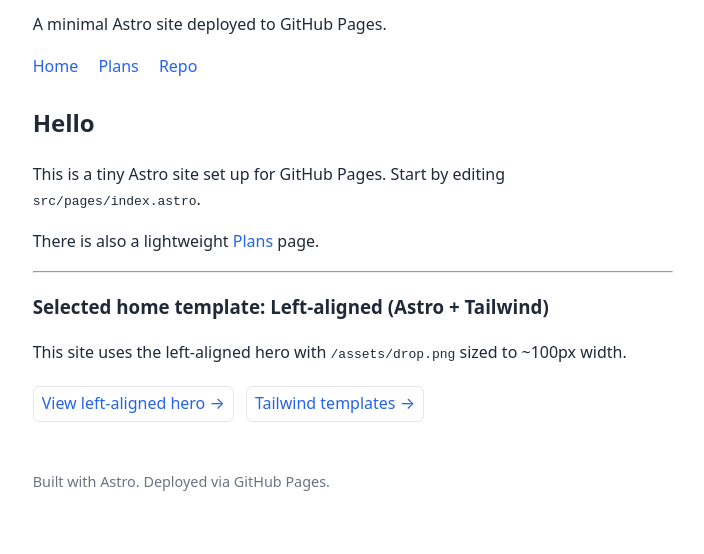
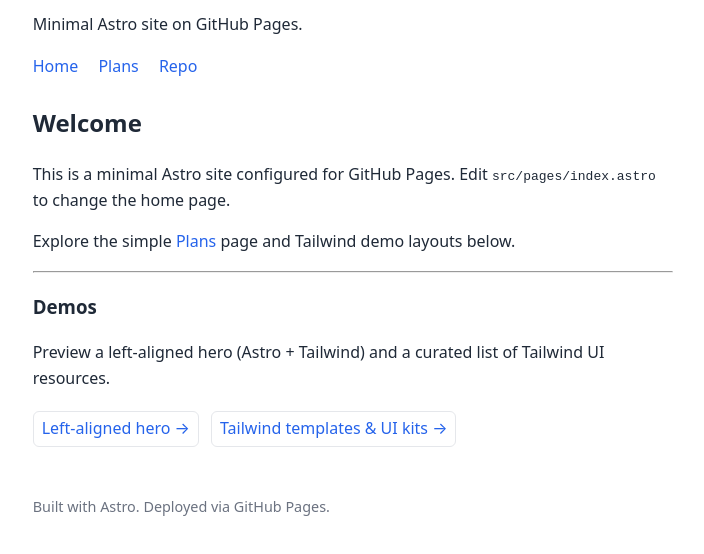
Before and after one commit to kzkaed/kzkaed.github.io, an Astro site: page / in a window 1280 px wide. Shown: the part 74-628 px from the top of the page, without its empty margins (287-991 px from the left). Built offline with nearby package versions, Linux system fonts and the light colour scheme; Astro itself is replaced by a stand-in of ours.

Commit message:
Update home with clear demo section for experiments

```diff
--- a/src/pages/index.astro
+++ b/src/pages/index.astro
@@ -1,6 +1,6 @@
 ---
 const title = 'kzkaed.github.io';
-const description = 'A minimal Astro site deployed to GitHub Pages.';
+const description = 'Minimal Astro site on GitHub Pages.';
 ---
 
 <html lang="en">
@@ -22,15 +22,15 @@
       </nav>
     </header>
     <main>
-      <h2>Hello</h2>
-      <p>This is a tiny Astro site set up for GitHub Pages. Start by editing <code>src/pages/index.astro</code>.</p>
-      <p>There is also a lightweight <a href="/plans">Plans</a> page.</p>
+      <h2>Welcome</h2>
+      <p>This is a minimal Astro site configured for GitHub Pages. Edit <code>src/pages/index.astro</code> to change the home page.</p>
+      <p>Explore the simple <a href="/plans">Plans</a> page and Tailwind demo layouts below.</p>
       <hr />
-      <h3>Selected home template: Left-aligned (Astro + Tailwind)</h3>
-      <p>This site uses the left-aligned hero with <code>/assets/drop.png</code> sized to ~100px width.</p>
+      <h3>Demos</h3>
+      <p>Preview a left-aligned hero (Astro + Tailwind) and a curated list of Tailwind UI resources.</p>
       <div class="demo-list">
-        <a href="/index-left">View left-aligned hero →</a>
-        <a href="/tailwind-templates">Tailwind templates →</a>
+        <a href="/index-left">Left‑aligned hero →</a>
+        <a href="/tailwind-templates">Tailwind templates & UI kits →</a>
       </div>
     </main>
     <footer>
```
